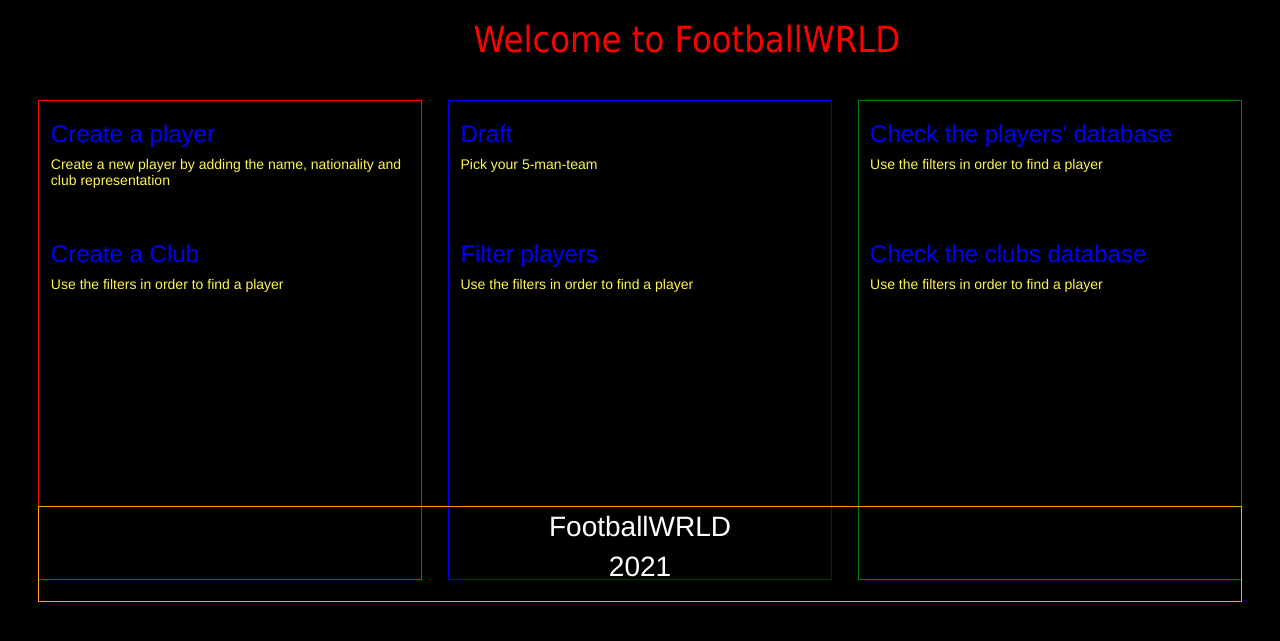
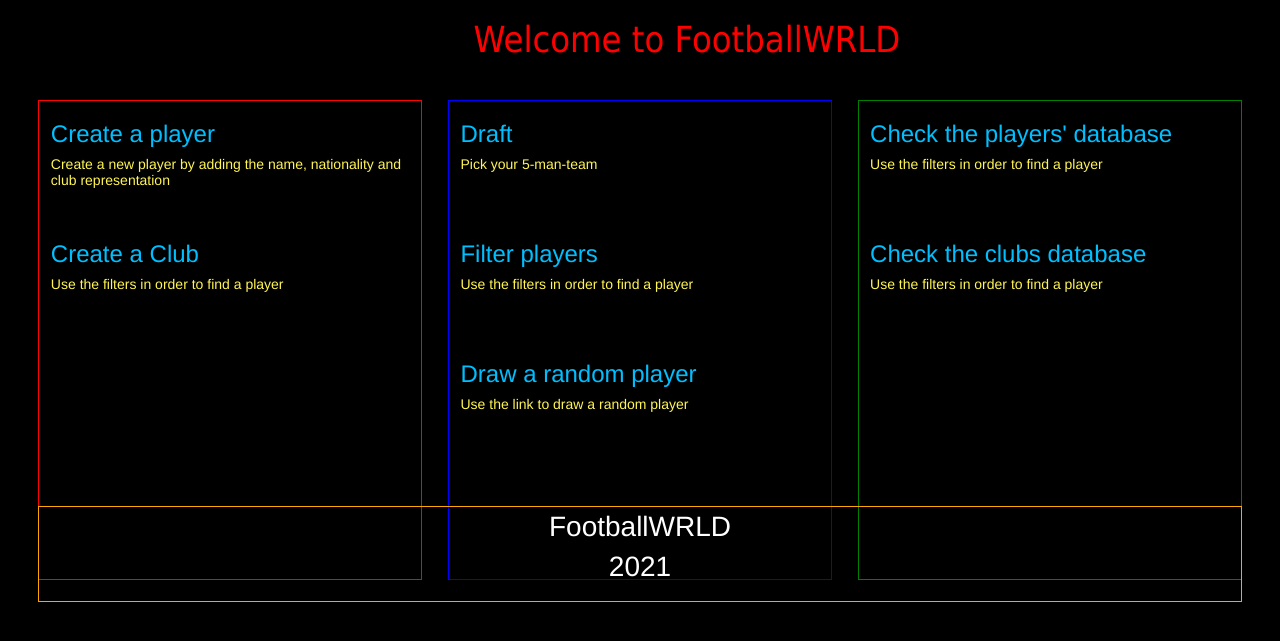
Before and after one commit to mmyszak999/FootballWRLD, a Django app: page /FootballWRLD/ in a window 1280 px wide. Shown: the top 641 px of the page. Run offline with Django 3.2, Linux system fonts and the light colour scheme; some libraries are stand-ins or nearby versions.

Commit message:
1st commit

```diff
--- a/FW/static/FW/style.css
+++ b/FW/static/FW/style.css
@@ -57,7 +57,7 @@ h5{
 }
 
 a:link{
-    color:blue;
+    color:DeepSkyBlue;
 }
 
 a:visited {
--- a/FW/templates/FW/index.html
+++ b/FW/templates/FW/index.html
@@ -31,6 +31,11 @@
         <h3><a href="{% url 'FW:FilterPlayer' %}">Filter players</a></h3>
         <h5>Use the filters in order to find a player</h5>
     </div>
+        <br><br><br><br><br><br>
+        <div class="Features">
+        <h3><a href="{% url 'FW:RandomPlayer' %}">Draw a random player</a></h3>
+        <h5>Use the link to draw a random player</h5>
+    </div>
     </section>
     <section id="databases">
     <div class="Databases">
--- a/FW/urls.py
+++ b/FW/urls.py
@@ -15,5 +15,7 @@ urlpatterns = [
     path('Player/<int:pk>', views.PlayerView.as_view(), name="Player"),
     path('PlayersDatabase/', views.PlayersDatabaseView.as_view(), name='PlayersDatabase'),
     path('ClubsDatabase/', views.ClubsDatabaseView.as_view(), name='ClubsDatabase'),
+    path('RandomPlayer/', views.draw_a_player, name='RandomPlayer'),
+
 ]
 # + static(settings.STATIC_URL, document_root=settings.STATIC_ROOT)
--- a/FW/views.py
+++ b/FW/views.py
@@ -1,7 +1,9 @@
-from django.shortcuts import render, redirect
+from django.shortcuts import render, redirect, get_object_or_404
 from django.views import generic
 
 from .forms import *
+
+import random
 
 
 class IndexView(generic.ListView):
@@ -84,5 +86,7 @@ class ClubsDatabaseView(generic.ListView):
         return Club.objects.all()
 
 
-def players_in_club(request):
-    return True
+def draw_a_player(request):
+    players_ = Player.objects.all()
+    random_player = random.choice(players_)["id"]
+    return get_object_or_404(Player, pk=random_player)
```
Also changed, not shown: FW/templates/FW/RandomPlayer.html (added, +14 -0 lines), db.sqlite3.
